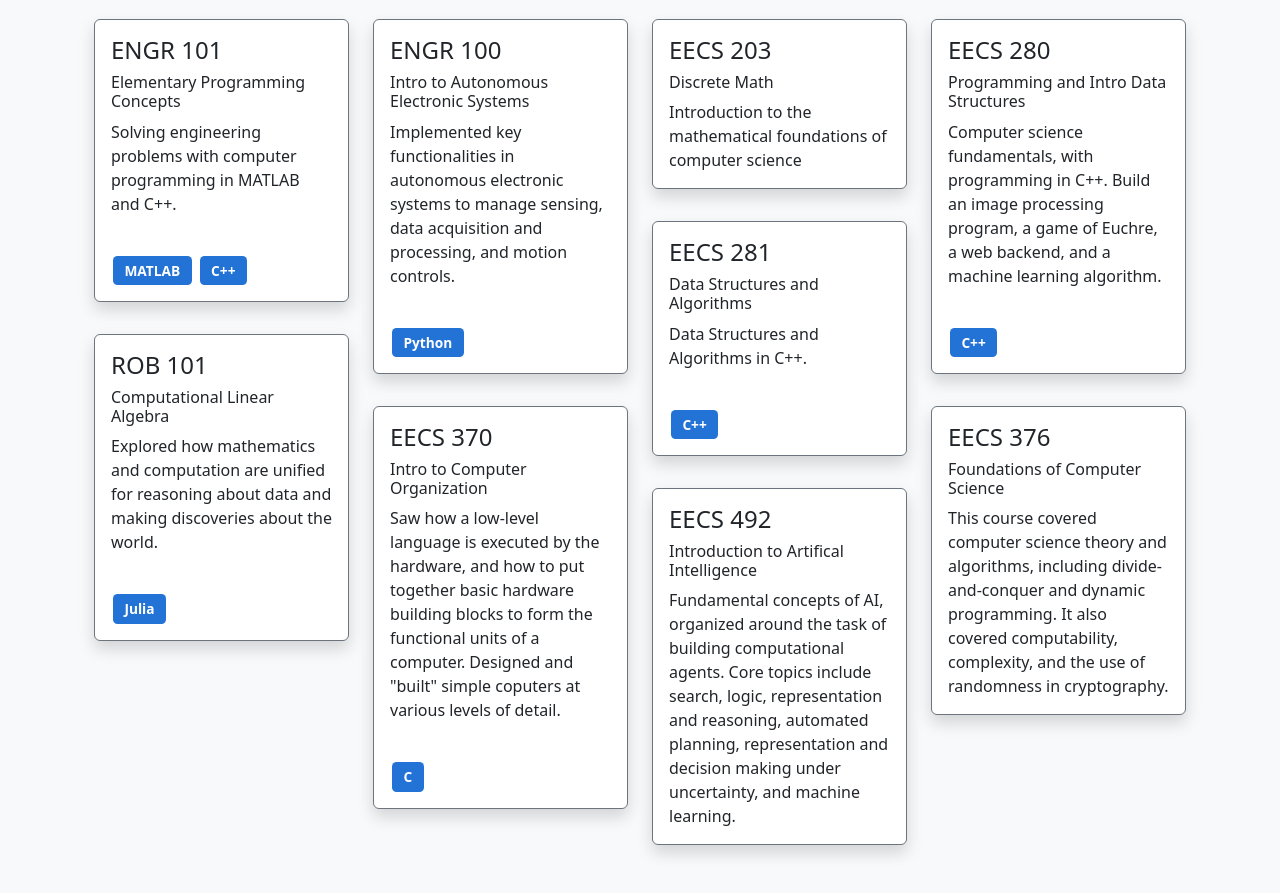
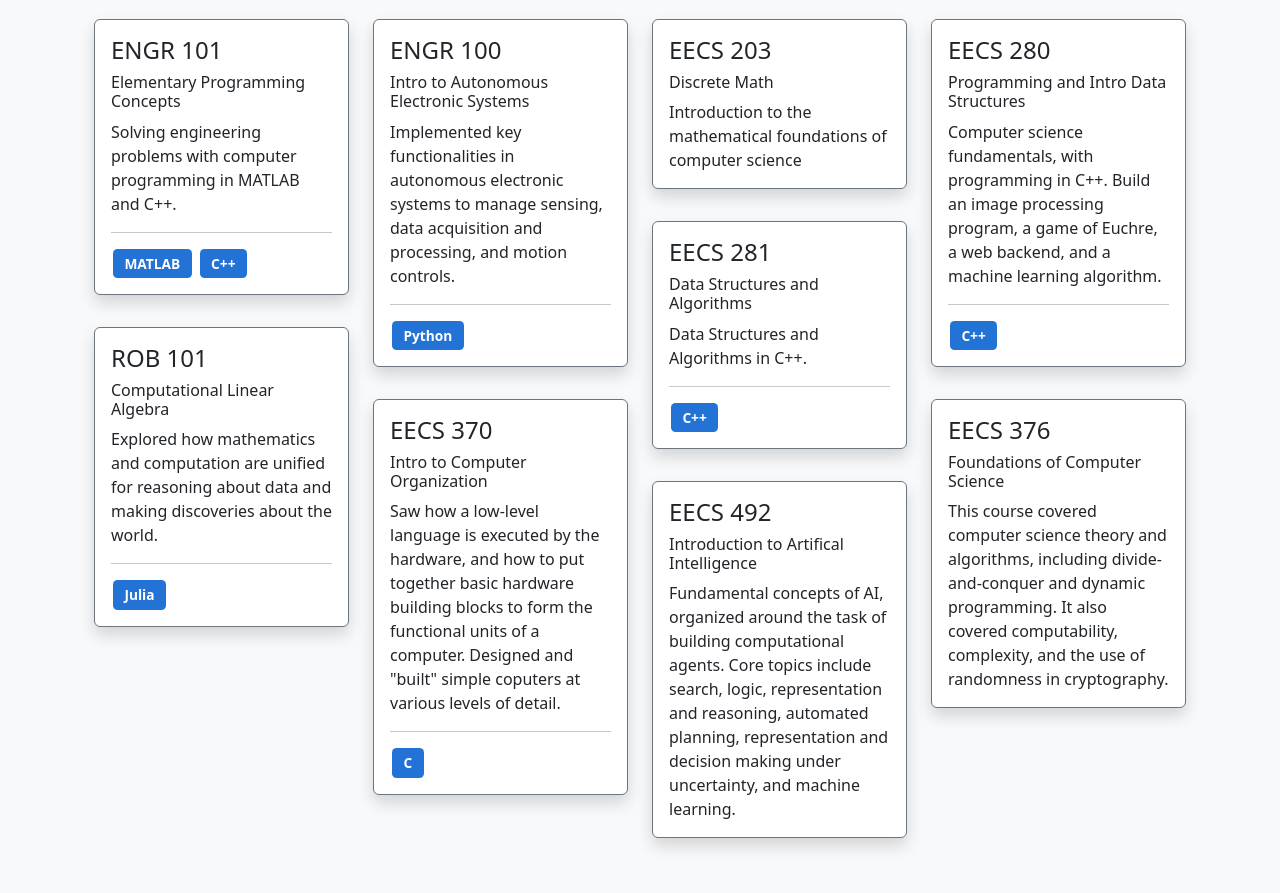
Before and after one commit to SI339KEVIN/personal_portfolio, a plain HTML site: page index.html in a window 1280 px wide. Shown: the part 1227-2120 px from the top of the page. Drawn offline with nearby package versions, Linux system fonts and the light colour scheme.

Commit message:
Fixed more issues

```diff
--- a/index.html
+++ b/index.html
@@ -33,6 +33,9 @@
     <title>Kevin Wang</title>
     <link href="https://cdn.jsdelivr.net/npm/bootstrap@5.2.3/dist/css/bootstrap.min.css" rel="stylesheet"
         integrity="sha384-rbsA2VBKQhggwzxH7pPCaAqO46MgnOM80zW1RWuH61DGLwZJEdK2Kadq2F9CUG65" crossorigin="anonymous">
+</head>
+
+<body>
     <nav class="navbar navbar-dark navbar-expand-lg bg-dark sticky-top">
         <div class="container-fluid">
             <a class="navbar-brand" href="#"><strong>Kevin Wang</strong></a>
@@ -62,9 +65,6 @@
         </div>
     </nav>
 
-</head>
-
-<body>
     <section class="py-5 text-center container">
         <div class="row py-lg-5 intro">
             <div class="col-lg-6 col-md-8 mx-auto" style="text-align: left;">
@@ -82,7 +82,7 @@
                         <img src="https://cdn-icons-png.flaticon.com/512/61/61109.png" alt="LinkedIn logo" style="width: 20px; height: 20px; position: relative; top: -2px; left: -2px">
                         LinkedIn
                     </a>
-                    <a href="mailto: kevindw@umich.edu" target="_blank" class="btn btn-outline-secondary">
+                    <a href="mailto:kevindw@umich.edu" target="_blank" class="btn btn-outline-secondary">
                         <img src="https://cdn-icons-png.flaticon.com/512/46/46951.png" alt="Email logo" style="width: 20px; height: 20px; position: relative; top: -2px; left: -2px">
                         Contact
                     </a>
@@ -186,7 +186,7 @@
                                     <h6>Elementary Programming Concepts</h6>
                                     <p class="card-text">Solving engineering problems with computer programming in
                                         MATLAB and C++.</p>
-                                    <br />
+                                    <hr>
                                     <div class="SkillLabel skillFlutter">MATLAB</div>
                                     <div class="SkillLabel skillFlutter">C++</div>
                             </div>
@@ -200,7 +200,7 @@
                                     <p class="card-text">Implemented key functionalities in autonomous electronic
                                         systems to manage sensing, data acquisition and processing, and motion controls.
                                     </p>
-                                    <br />
+                                    <hr>
                                     <div class="SkillLabel skillFlutter">Python</div>
                             </div>
                         </div>
@@ -224,7 +224,7 @@
                                         an image processing program, a game of Euchre, a web backend, and a machine
                                         learning algorithm.
                                     </p>
-                                    <br />
+                                    <hr>
                                     <div class="SkillLabel skillFlutter">C++</div>
                             </div>
                         </div>
@@ -236,7 +236,7 @@
                                     <h6>Data Structures and Algorithms</h6>
                                     <p class="card-text">Data Structures and Algorithms in C++.
                                     </p>
-                                    <br />
+                                    <hr>
                                     <div class="SkillLabel skillFlutter">C++</div>
                             </div>
                         </div>
@@ -249,7 +249,7 @@
                                     <p class="card-text">Explored how mathematics and computation are unified for
                                         reasoning about data and making discoveries about the world.
                                     </p>
-                                    <br />
+                                    <hr>
                                     <div class="SkillLabel skillFlutter">Julia</div>
                             </div>
                         </div>
@@ -263,7 +263,7 @@
                                         how to put together basic hardware building blocks to form the functional units
                                         of a computer. Designed and "built" simple coputers at various levels of detail.
                                     </p>
-                                    <br />
+                                    <hr>
                                     <div class="SkillLabel skillFlutter">C</div>
                             </div>
                         </div>
@@ -340,7 +340,7 @@
                             <div class="SkillLabel skillFlutter">CSS</div>
                             <div class="SkillLabel skillFlutter">Tailwind</div>
                             <div class="SkillLabel skillFlutter">Javascript</div>
-                            <br />
+                            <hr>
                             <div class="d-flex justify-content-between align-items-center">
                                 <div class="btn-group">
                                     <a class="externalIcon" href="https://startupfair.v1michigan.com/" target="_blank">
@@ -402,7 +402,7 @@
                                 allows connects to my group's backend to receive the quiz and flashcards.</p>
                             <div class="SkillLabel skillFlutter">Flutter</div>
                             <div class="SkillLabel skillFlutter">🏅 SpartaHack 8 Winner</div>
-                            <br />
+                            <hr>
                             <div class="d-flex justify-content-between align-items-center">
                                 <div class="btn-group">
                                     <a class="externalIcon" href="https://brainwaive.tech/" target="_blank">
@@ -429,7 +429,7 @@
                                 hall menus. The app allows users to set dietary restrictions and find where specific
                                 food items will be served—allowing hundreds of users to make informed decisions.</p>
                             <div class="SkillLabel skillFlutter">Flutter</div>
-                            <br />
+                            <hr>
                             <div class="d-flex justify-content-between align-items-center">
                                 <div class="btn-group">
                                     <a class="externalIcon" href="https://apps.apple.com/us/app/m-eats/id1636305935"
```
